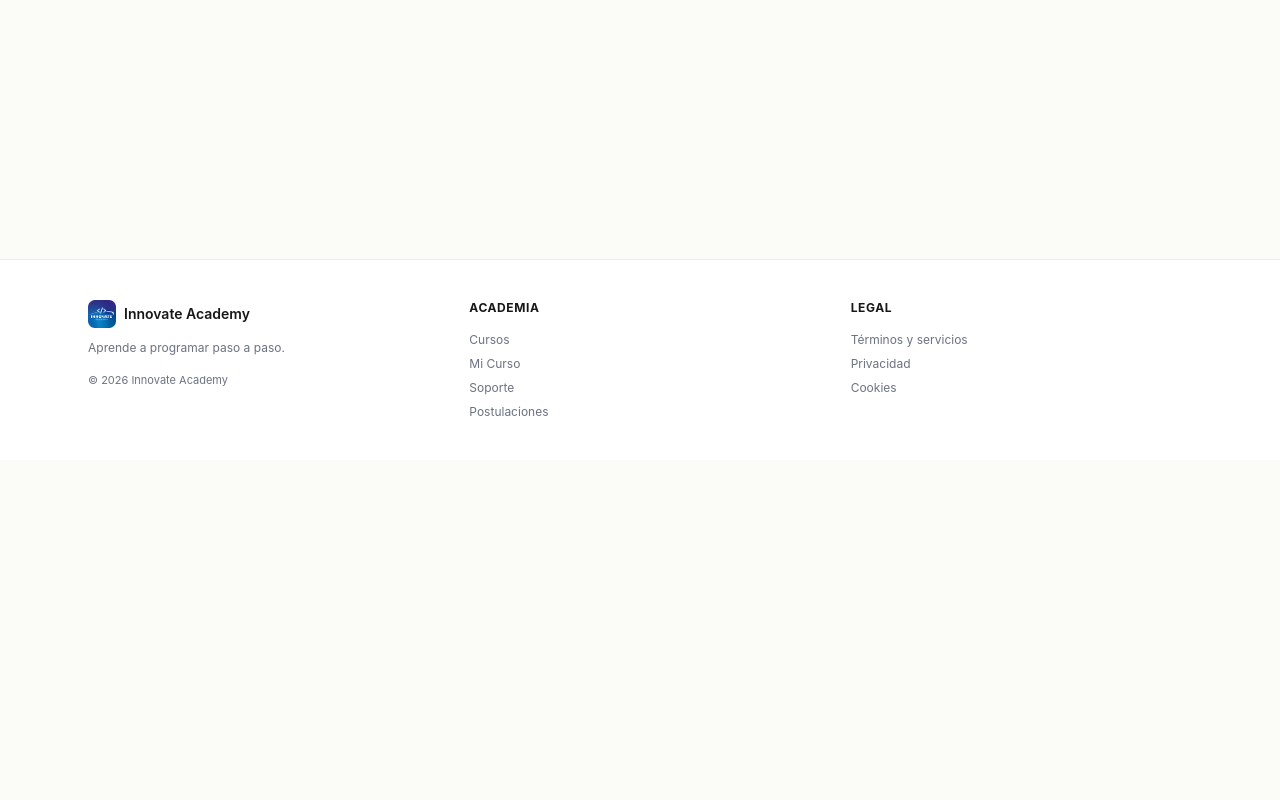
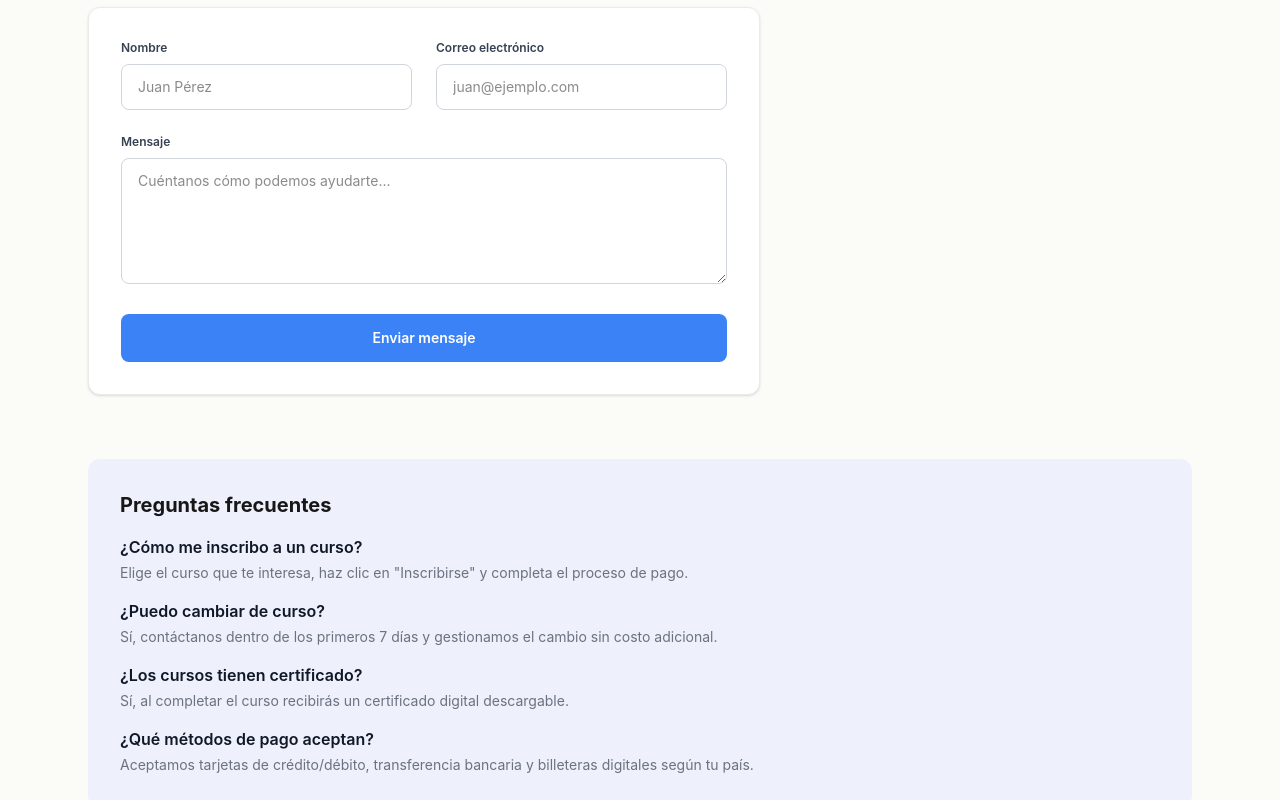
Before and after one commit to Innovate-Academy/web, a Next.js app in the folder innovateweb/: page /soporte in a window 1280 px wide. Shown: the part 340-1140 px from the top of the page. Before the commit the page ends 800 px from the top, so only its background shows below. Built offline with nearby package versions, Linux system fonts and the light colour scheme.

Commit message:
Fix soporte page with proper React form and design system

```diff
--- a/innovateweb/app/soporte/page.tsx
+++ b/innovateweb/app/soporte/page.tsx
@@ -1,10 +1,174 @@
-import PlaceholderPage from "../components/PlaceholderPage";
+"use client";
+
+import { useState } from "react";
 
 export default function Soporte() {
+  const [loading, setLoading] = useState(false);
+  const [submitted, setSubmitted] = useState(false);
+
+  async function handleSubmit(event: React.FormEvent) {
+    event.preventDefault();
+    setLoading(true);
+
+    const formData = new FormData(event.currentTarget);
+    const name = formData.get("name") as string;
+    const email = formData.get("email") as string;
+    const message = formData.get("message") as string;
+
+    try {
+      await new Promise((resolve) => setTimeout(resolve, 1000));
+      console.log("Soporte enviado:", { name, email, message });
+      setSubmitted(true);
+    } catch {
+      console.error("Error al enviar el formulario de soporte");
+    } finally {
+      setLoading(false);
+    }
+  }
+
+  if (submitted) {
+    return (
+      <main className="max-w-6xl mx-auto px-6 py-20 text-center">
+        <div className="w-16 h-16 rounded-full bg-green-100 flex items-center justify-center mx-auto mb-6">
+          <span className="text-green-600 text-2xl">✓</span>
+        </div>
+        <h1 className="text-3xl font-bold tracking-tight text-gray-900 mb-4">
+          Mensaje enviado
+        </h1>
+        <p className="text-sm text-muted max-w-xl mx-auto">
+          Gracias por contactarnos. Te responderemos a la brevedad posible.
+        </p>
+        <a
+          href="/"
+          className="mt-6 inline-block text-sm font-semibold text-brand hover:text-brand-hover"
+        >
+          Volver al inicio →
+        </a>
+      </main>
+    );
+  }
+
   return (
-    <PlaceholderPage
-      title="Centro de soporte"
-      description="Aquí podrás resolver tus dudas sobre cursos, accesos y pagos."
-    />
+    <main className="max-w-6xl mx-auto px-6 py-20">
+      <section className="mb-16">
+        <p className="text-xs font-semibold uppercase tracking-widest text-brand">
+          Centro de soporte
+        </p>
+        <h1 className="mt-5 text-3xl font-bold tracking-tight md:text-4xl">
+          ¿Necesitas ayuda?
+        </h1>
+        <p className="mt-4 max-w-xl text-sm leading-relaxed text-muted">
+          Escríbenos y uno de nuestro equipo te responderá a la brevedad.
+          Revisa también nuestras preguntas frecuentes antes de enviarnos un
+          mensaje.
+        </p>
+      </section>
+
+      <form
+        action=""
+        onSubmit={handleSubmit}
+        className="max-w-2xl rounded-xl border border-border bg-white p-8 shadow-sm"
+      >
+        <div className="grid grid-cols-1 md:grid-cols-2 gap-6 mb-6">
+          <div>
+            <label
+              htmlFor="name"
+              className="block text-xs font-semibold text-gray-700 mb-2"
+            >
+              Nombre
+            </label>
+            <input
+              id="name"
+              name="name"
+              type="text"
+              placeholder="Juan Pérez"
+              required
+              className="w-full rounded-lg border border-gray-300 px-4 py-3 text-sm focus:ring-2 focus:ring-brand focus:border-brand outline-none transition-all"
+            />
+          </div>
+          <div>
+            <label
+              htmlFor="email"
+              className="block text-xs font-semibold text-gray-700 mb-2"
+            >
+              Correo electrónico
+            </label>
+            <input
+              id="email"
+              name="email"
+              type="email"
+              placeholder="juan@ejemplo.com"
+              required
+              className="w-full rounded-lg border border-gray-300 px-4 py-3 text-sm focus:ring-2 focus:ring-brand focus:border-brand outline-none transition-all"
+            />
+          </div>
+        </div>
+        <div className="mb-6">
+          <label
+            htmlFor="message"
+            className="block text-xs font-semibold text-gray-700 mb-2"
+          >
+            Mensaje
+          </label>
+          <textarea
+            id="message"
+            name="message"
+            rows={5}
+            placeholder="Cuéntanos cómo podemos ayudarte..."
+            required
+            className="w-full rounded-lg border border-gray-300 px-4 py-3 text-sm focus:ring-2 focus:ring-brand focus:border-brand outline-none transition-all"
+          />
+        </div>
+        <button
+          type="submit"
+          disabled={loading}
+          className="w-full rounded-lg bg-brand py-3.5 text-sm font-semibold text-white transition-colors hover:bg-brand-hover disabled:bg-gray-300 disabled:cursor-not-allowed"
+        >
+          {loading ? "Enviando..." : "Enviar mensaje"}
+        </button>
+      </form>
+
+      <section className="mt-16 rounded-xl bg-panel p-8">
+        <h2 className="text-xl font-bold mb-4">Preguntas frecuentes</h2>
+        <dl className="space-y-4">
+          <div>
+            <dt className="font-semibold text-gray-900">
+              ¿Cómo me inscribo a un curso?
+            </dt>
+            <dd className="mt-1 text-sm text-muted">
+              Elige el curso que te interesa, haz clic en "Inscribirse" y
+              completa el proceso de pago.
+            </dd>
+          </div>
+          <div>
+            <dt className="font-semibold text-gray-900">
+              ¿Puedo cambiar de curso?
+            </dt>
+            <dd className="mt-1 text-sm text-muted">
+              Sí, contáctanos dentro de los primeros 7 días y gestionamos el
+              cambio sin costo adicional.
+            </dd>
+          </div>
+          <div>
+            <dt className="font-semibold text-gray-900">
+              ¿Los cursos tienen certificado?
+            </dt>
+            <dd className="mt-1 text-sm text-muted">
+              Sí, al completar el curso recibirás un certificado digital
+              descargable.
+            </dd>
+          </div>
+          <div>
+            <dt className="font-semibold text-gray-900">
+              ¿Qué métodos de pago aceptan?
+            </dt>
+            <dd className="mt-1 text-sm text-muted">
+              Aceptamos tarjetas de crédito/débito, transferencia bancaria y
+              billeteras digitales según tu país.
+            </dd>
+          </div>
+        </dl>
+      </section>
+    </main>
   );
 }
```
